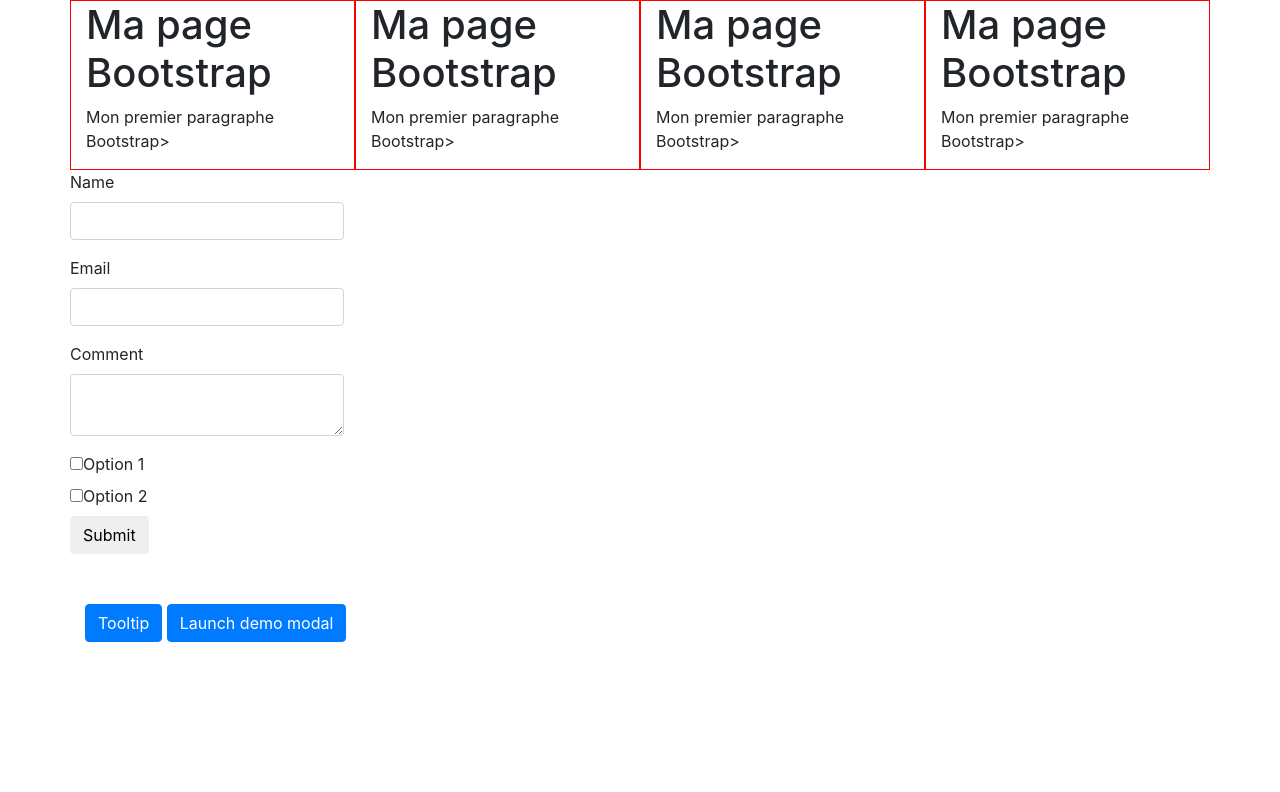
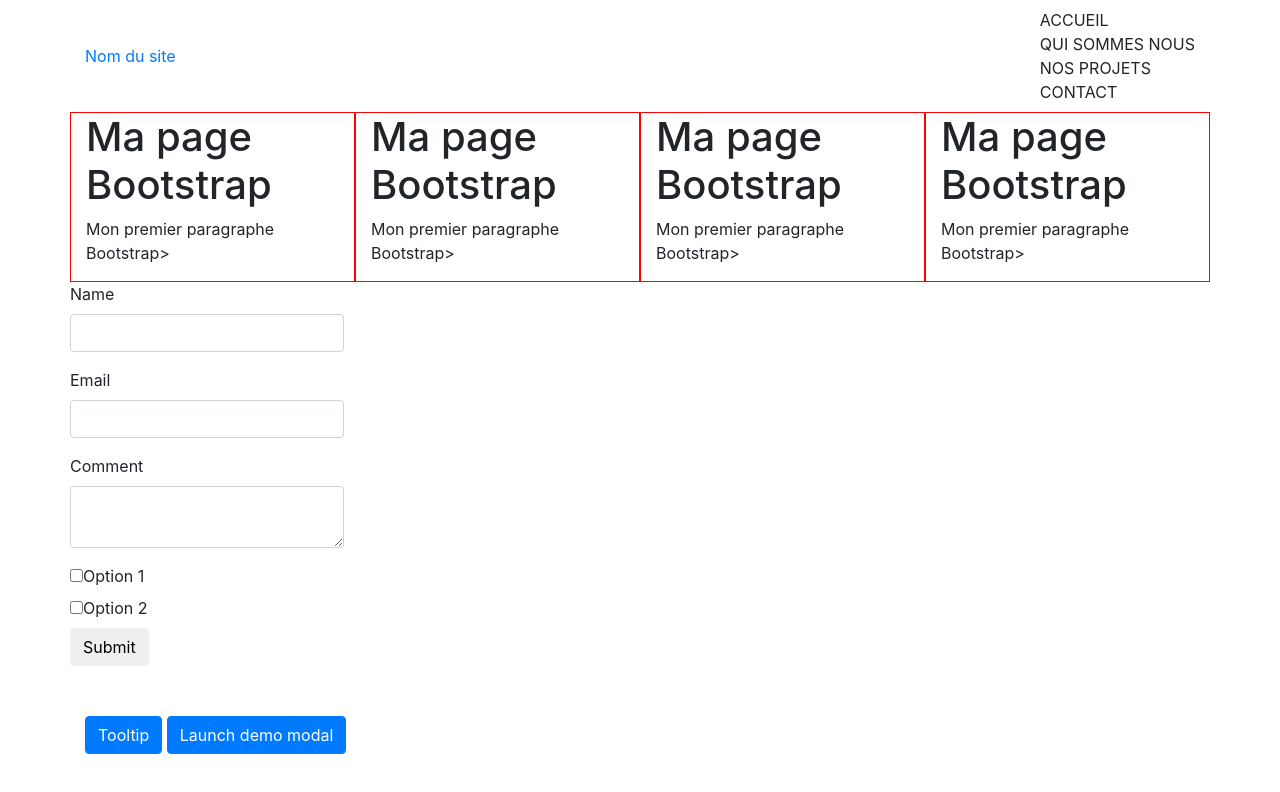
Before and after one commit to rencho13/bootstrap, a plain HTML site: page index.html in a window 1280 px wide. Drawn offline with nearby package versions, Linux system fonts and the light colour scheme.

Commit message:
suite avec navbar

```diff
--- a/index.html
+++ b/index.html
@@ -8,6 +8,31 @@
 	<script src="script.js"></script>
 	</head>
 	<body>
+		<div class="container-fluid">
+		<nav class="navbar navbar-defautl">
+			<div class="container">
+
+				<div class="navbar-header">
+					<a href="#">Nom du site</a>
+				</div>
+
+				<div>
+					<ul class="nav navbar-nav">
+						<li><a>ACCUEIL</a></li>
+						<li><a>QUI SOMMES NOUS</a></li>
+						<li><a>NOS PROJETS</a></li>
+						<li><a>CONTACT</a></li>
+					</ul>
+
+				</div>
+
+			</div>
+
+
+
+		</nav>
+		</div>
+
 		<div class="container">
 			<div class="row">
 				<div id="block1" class="col-sm-6 col-md-4 col-lg-3" style="border:1px solid red;">
```
